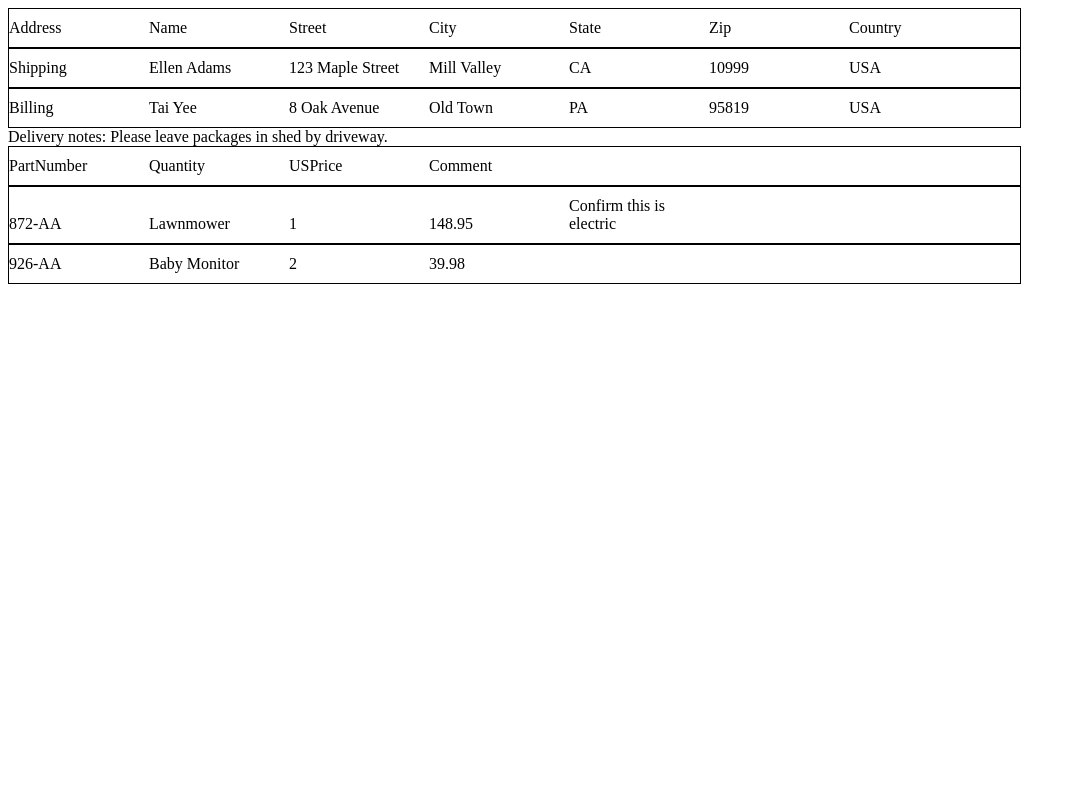
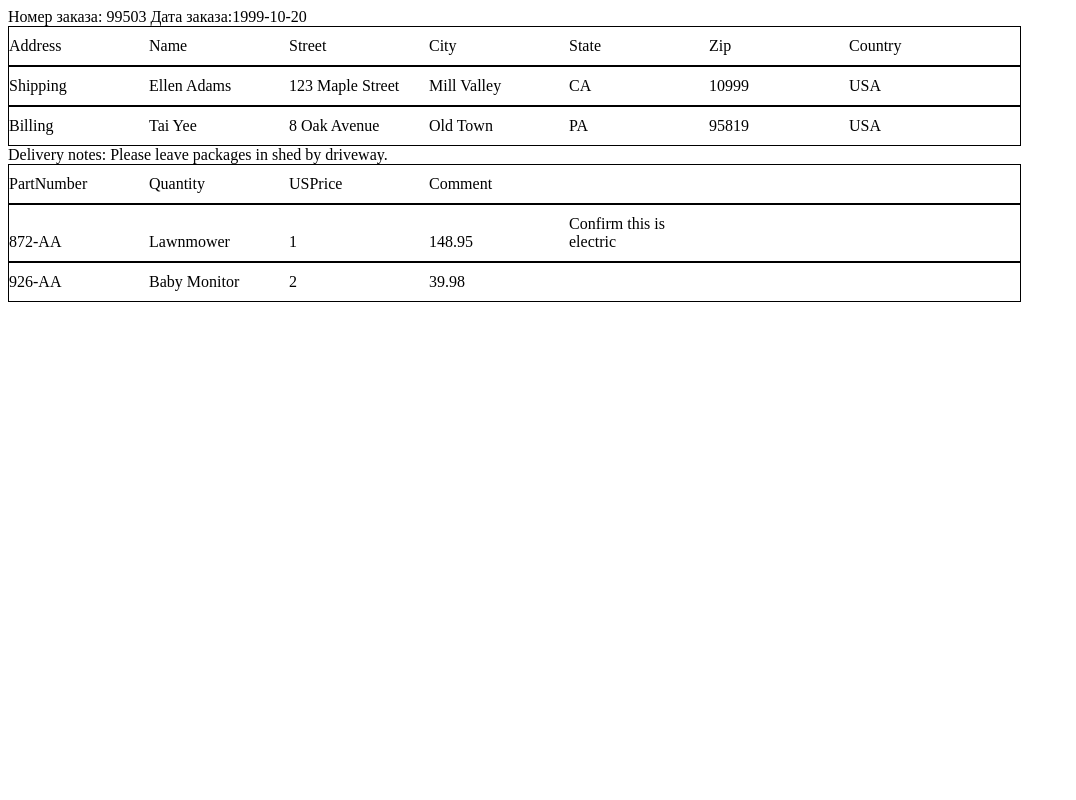
Before and after one commit to juliemeln/php, a PHP site: page / in a window 1280 px wide. Shown: the whole page, without its empty margins (0-1076 px from the left). Run offline with PHP 8.4, Linux system fonts and the light colour scheme.

Commit message:
4 задание ( во втором пока не справилась с функцией сравнения массивов)

```diff
--- a/4/index.php
+++ b/4/index.php
@@ -26,7 +26,10 @@
 // считываем данные из файла
 $xml = simplexml_load_file('data.xml');
 // проходимся по каждому item и выводим на экран
+echo "Номер заказа: ".$xml["PurchaseOrderNumber"]."  Дата заказа:". $xml["OrderDate"];
 
+
+//var_dump($xml);
 echo '<ul class="list">';
 echo '<li>'."Address".'</li>';
 echo '<li>'."Name".'</li>';
```
